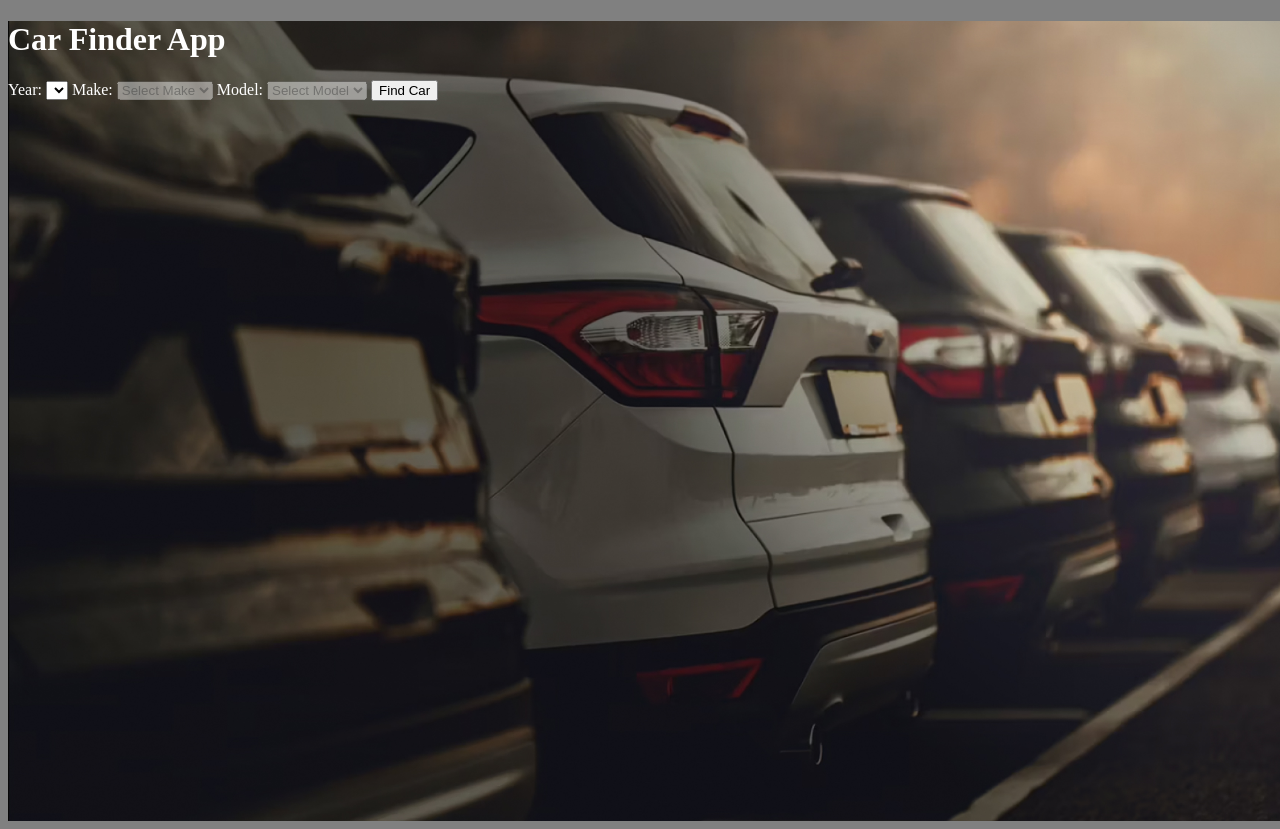
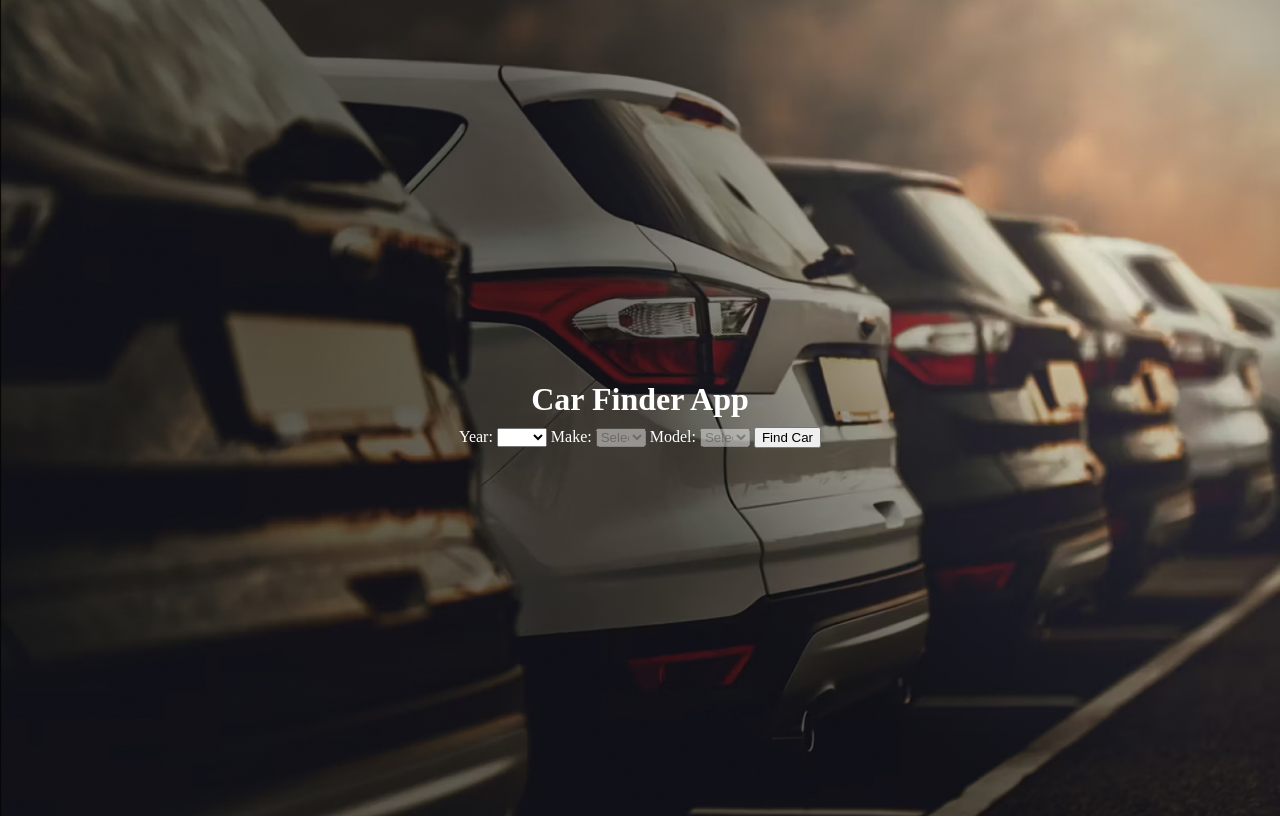
Before and after one commit to PeeplesKaitlyn-FS/UsedCarFinder, a website built with webpack: page src/index.html in a window 1280 px wide. Built offline with nearby package versions, Linux system fonts and the light colour scheme.

Commit message:
Update index.scss

```diff
--- a/src/styles/index.scss
+++ b/src/styles/index.scss
@@ -1,11 +1,32 @@
-html {
-  background: gray;
-  color: white;
-}
 body {
+  display: flex;
+  flex-direction: column;
+  align-items: center;
+  justify-content: center;
+  height: 100vh;
   background-image: url('../images/car-finder-bg.jpg');
   background-size: cover;
   background-position: center;
-  height: 100vh;
-  width: 100vw;
+  color: white;
 }
+
+header {
+  bottom: 20px;
+}
+
+h1 {
+  margin-bottom: 0;
+}
+
+#car-finder-form {
+  align-items: center;
+}
+
+label, select {
+  margin: 10px 0;
+  text-align: center;
+}
+
+#year, #make, #model {
+  width: 50px;
+}
```
